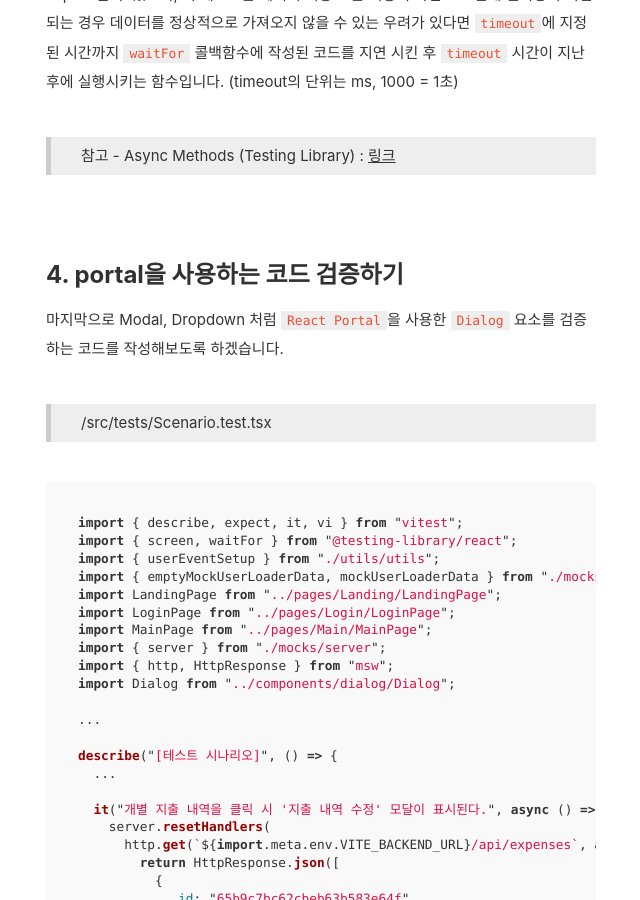
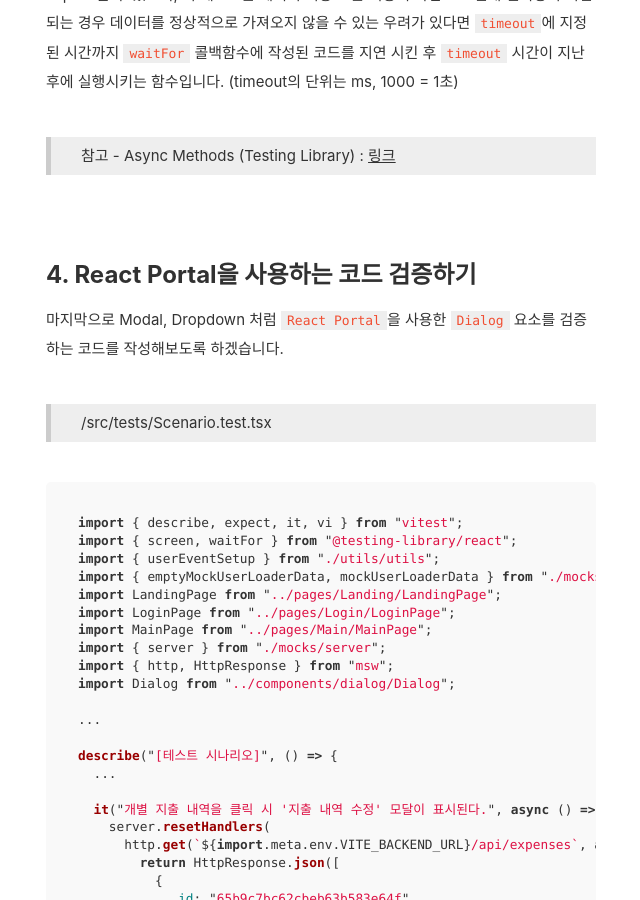
Before and after one commit to Ji-hoon/blog, a Jekyll site: the page built from _posts/2024-03-16-run-test-with-vitest-and-rtl-3.md, in a window 1280 px wide and 900 px high, scrolled down 6903 px. Shown: the whole window, without its empty margins (319-959 px from the left). Built offline with Jekyll 4.4.1, drawn with Linux system fonts in a browser that asks for light colours; comment, search, counter and statistics services are not loaded.

Commit message:
Refactor: heading 수정

```diff
--- a/_posts/2024-03-16-run-test-with-vitest-and-rtl-3.md
+++ b/_posts/2024-03-16-run-test-with-vitest-and-rtl-3.md
@@ -239,7 +239,7 @@ export const mockUserLoaderData = vi.fn().mockReturnValue({
 
 &nbsp;
 
-## 4. portal을 사용하는 코드 검증하기
+## 4. React Portal을 사용하는 코드 검증하기
 
 마지막으로 Modal, Dropdown 처럼 `React Portal`을 사용한 `Dialog` 요소를 검증하는 코드를 작성해보도록 하겠습니다.
 
```
